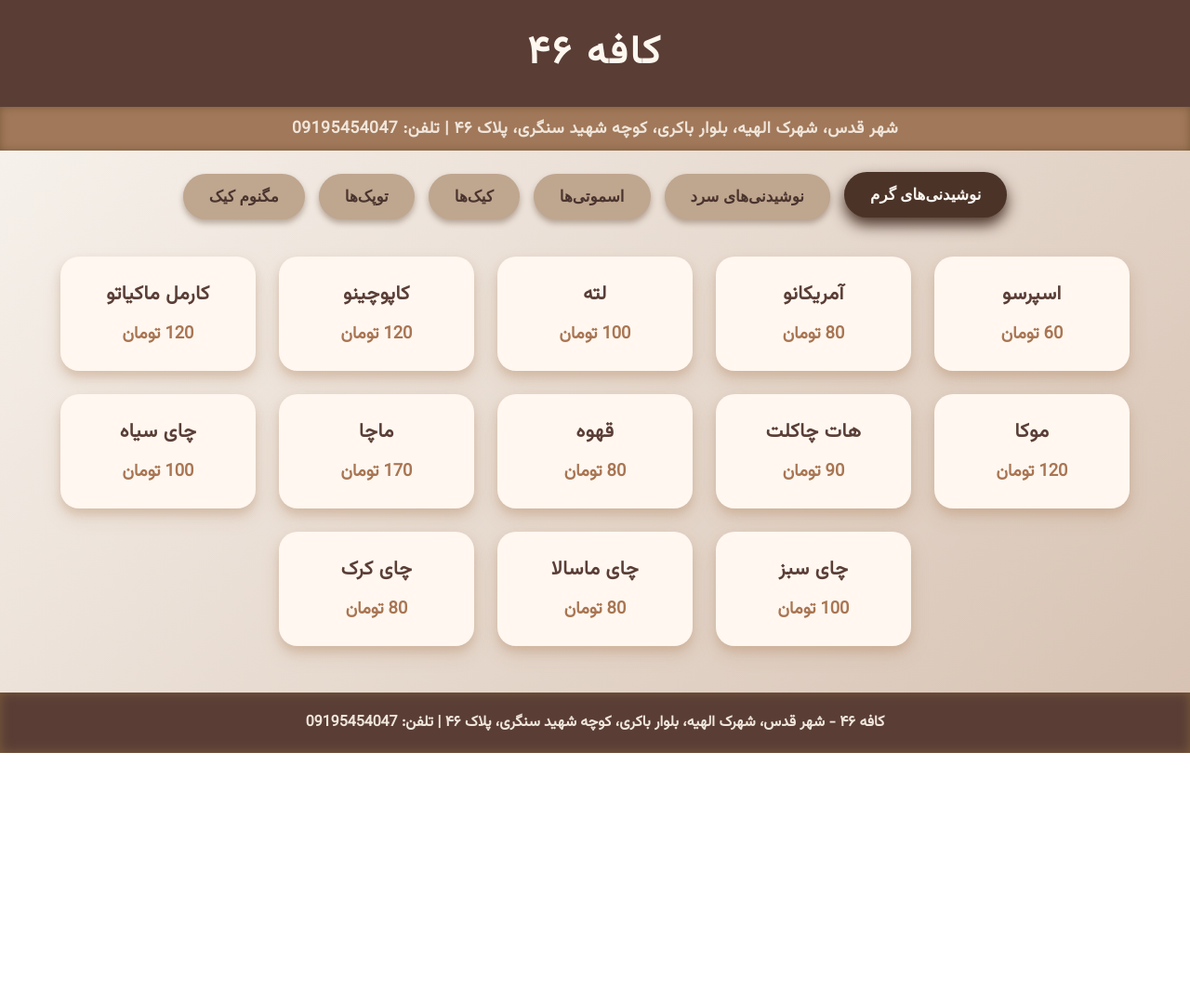
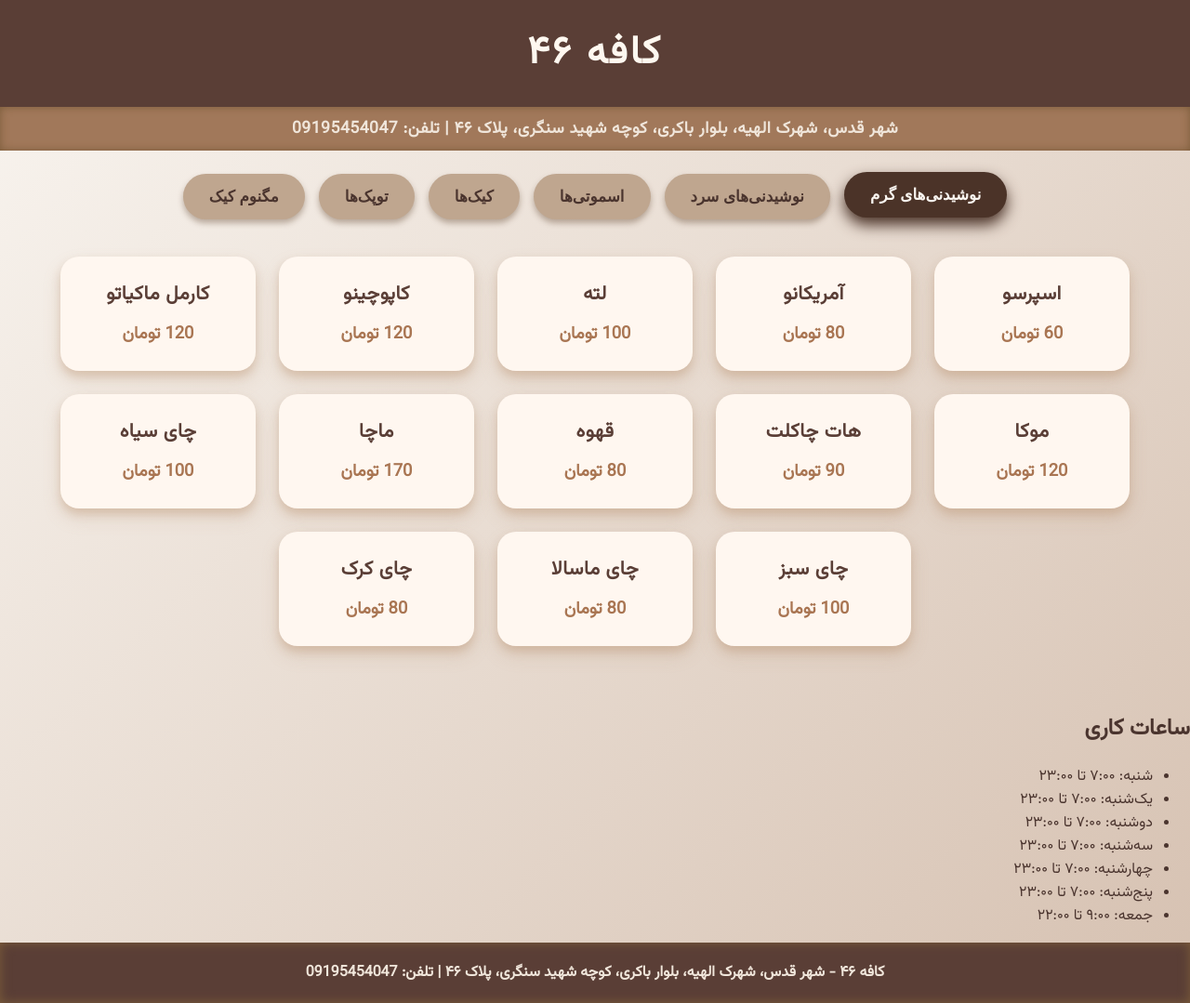
Before and after one commit to AliasgharHeidari/Cafe46, a plain HTML site: page index.html in a window 1280 px wide. Shown: the whole page at 93% size. Before the commit the page ends 810 px from the top, so only its background shows below. Drawn offline with Linux system fonts and the light colour scheme.

Commit message:
Update index.html

```diff
--- a/index.html
+++ b/index.html
@@ -22,9 +22,25 @@
     <button data-category="magnum">مگنوم کیک</button>
   </div>
 
-<div class="cards" id="cardsContainer">
-  <!-- کارت‌ها اینجا نمایش داده میشن -->
+  <div class="cards" id="cardsContainer"></div>
+
+  <!-- 🕒 ساعات کاری -->
+  <div class="opening-hours">
+    <h2>ساعات کاری</h2>
+    <ul>
+      <li>شنبه: ۷:۰۰ تا ۲۳:۰۰</li>
+      <li>یک‌شنبه: ۷:۰۰ تا ۲۳:۰۰</li>
+      <li>دوشنبه: ۷:۰۰ تا ۲۳:۰۰</li>
+      <li>سه‌شنبه: ۷:۰۰ تا ۲۳:۰۰</li>
+      <li>چهارشنبه: ۷:۰۰ تا ۲۳:۰۰</li>
+      <li>پنج‌شنبه: ۷:۰۰ تا ۲۳:۰۰</li>
+      <li>جمعه: ۹:۰۰ تا ۲۲:۰۰</li>
+    </ul>
   </div>
+
+  <footer>
+    کافه ۴۶ - شهر قدس، شهرک الهیه، بلوار باکری، کوچه شهید سنگری، پلاک ۴۶ | تلفن: 09195454047
+  </footer>
 
   <script>
     const data = {
@@ -56,7 +72,8 @@
         { name: "ماکتل شب", price: 200 }
       ],
       "smoothies": [
-      { name: "شیک شیرموز توت فرنگی", price: 300 },
+        { name: "شیک هاشیک", price: 300 },
+        { name: "شیرموز توت فرنگی", price: 300 },
         { name: "شیک شیرموز انبه", price: 300 },
         { name: "شیک شکلاتی", price: 300 },
         { name: "اسموتی قهوه", price: 250 },
@@ -102,13 +119,7 @@
       });
     });
 
-  // نمایش پیش‌فرض دسته نوشیدنی‌های گرم
     showCategory("hot-drinks");
   </script>
-
-<footer>
-  کافه ۴۶ - شهر قدس، شهرک الهیه، بلوار باکری، کوچه شهید سنگری، پلاک ۴۶ | تلفن: 09195454047
-</footer>
-
 </body>
 </html>
```
Lines whose indentation alone changed are shown as unchanged.
